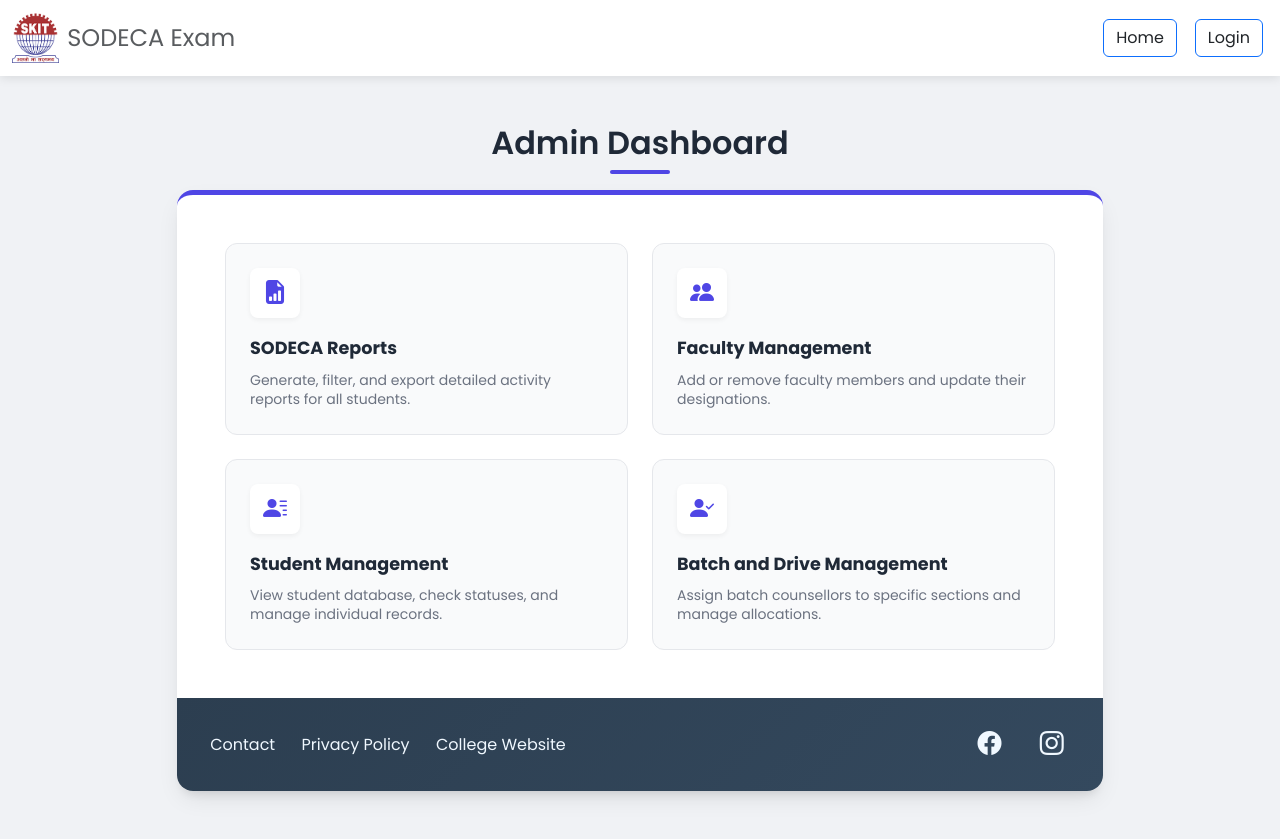
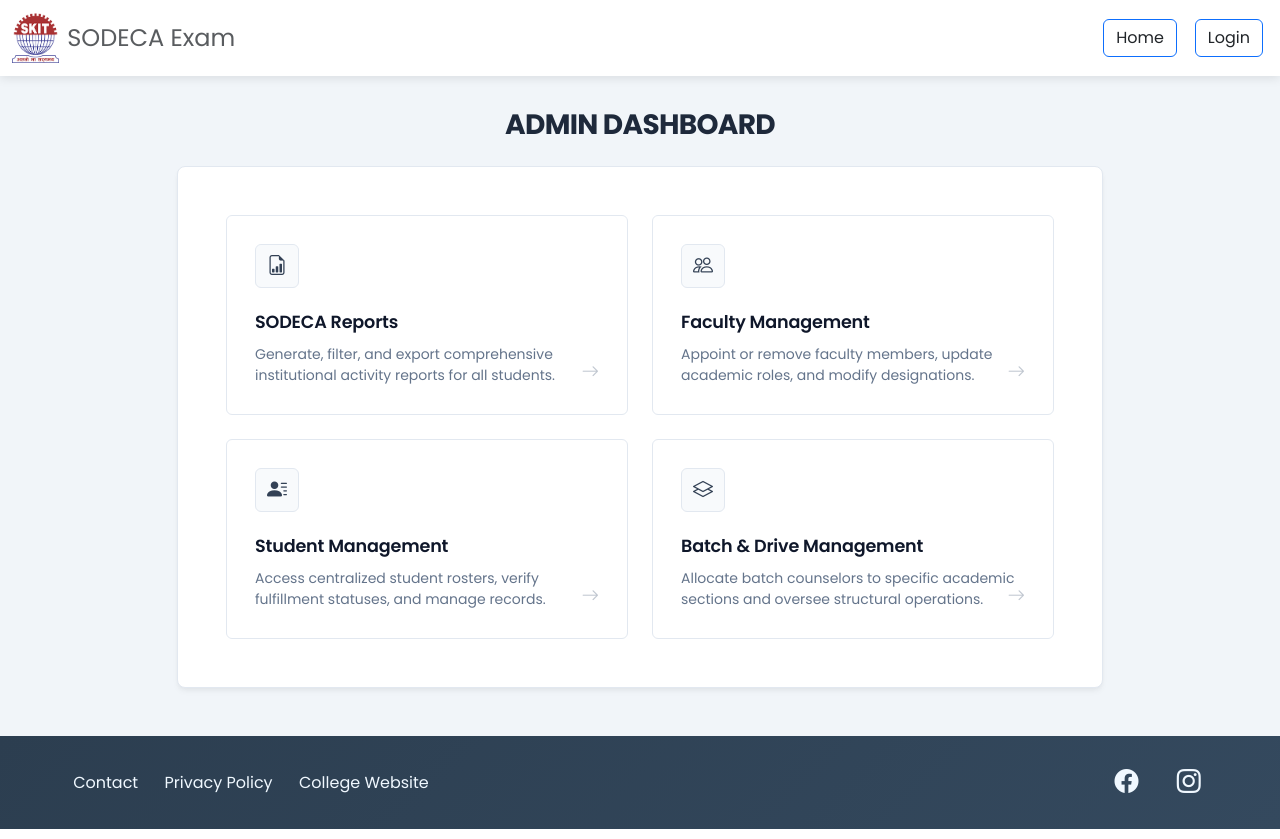
Before and after one commit to rakshitvermagithub/SODECA-Exam, a Python web app: template templates/super_admin.html in a window 1280 px wide. Run offline with Jinja, Linux system fonts and the light colour scheme; the template is opened without the code that fills it, so the values that code supplies are empty; some libraries are stand-ins or nearby versions; some web fonts are replaced.

Commit message:
style: Style super_admin.html and batch_management.html more official

```diff
--- a/templates/super_admin.html
+++ b/templates/super_admin.html
@@ -1,148 +1,146 @@
 {% extends "layout.html" %}
 
 {% block title %}
-    Super Admin
+    Super Admin Dashboard
 {% endblock %}
 
 {% block css %}
 <style>
+    /* Importing Inter and Roboto for a highly legible, clean, and professional aesthetic */
+    /* @import url('https://fonts.googleapis.com/css2?family=Inter:wght@400;500;600;700&family=Roboto:wght@400;500;700&display=swap'); */
+
     :root {
-        --bs-admin-purple: #4f46e5;
-        --bs-admin-purple-rgb: 79, 70, 229;
+        --admin-navy: #1e293b;
+        --admin-navy-light: #334155;
+        --admin-accent: #0284c7;
+        --admin-border: #e2e8f0;
+        --admin-bg-light: #f8fafc;
+        --admin-text-dark: #0f172a;
+        --admin-text-muted: #64748b;
     }
 
     .page-wrapper {
         min-height: calc(100vh - 140px);
-        background-color: #f0f2f5;
-        padding-top: 3rem;
-        padding-bottom: 3rem;
+        background-color: #f1f5f9;
+        padding-top: 2rem;
+        padding-bottom: 2rem;
+        /* font-family: 'Inter', 'Roboto', -apple-system, sans-serif;
+        -webkit-font-smoothing: antialiased; */
     }
 
     .form-title-admin {
-        position: relative;
-        padding-bottom: 0.75rem;
-        font-weight: 600;
-        color: #1f2937;
-    }
-
-    .form-title-admin::after {
-        content: '';
-        position: absolute;
-        display: block;
-        width: 60px;
-        height: 4px;
-        background: var(--bs-admin-purple);
-        border-radius: 2px;
-        bottom: 0;
-        left: 50%;
-        transform: translateX(-50%);
+        font-weight: 700;
+        color: var(--admin-navy);
+        letter-spacing: -0.025em;
+        text-transform: uppercase;
+        font-size: 1.75rem;
     }
 
     /* Main Container Card */
     .card-dashboard {
-        border: none;
-        border-top: 5px solid var(--bs-admin-purple);
-        box-shadow: 0 10px 25px -5px rgba(0, 0, 0, 0.1), 0 8px 10px -6px rgba(0, 0, 0, 0.1);
-        border-radius: 1rem;
+        border: 1px solid var(--admin-border);
+        box-shadow: 0 4px 6px -1px rgba(0, 0, 0, 0.05), 0 2px 4px -1px rgba(0, 0, 0, 0.03);
+        border-radius: 0.5rem;
         background: white;
         overflow: hidden;
     }
 
-    /* Inner Functionality Cards (The 4 Boxes) */
+    /* Inner Functionality Cards (Grid Boxes) */
     .func-card {
         display: flex;
         flex-direction: column;
         height: 100%;
-        padding: 1.5rem;
-        background-color: #f9fafb;
-        border: 1px solid #e5e7eb;
-        border-radius: 0.75rem;
+        padding: 1.75rem;
+        background-color: white;
+        border: 1px solid var(--admin-border);
+        border-radius: 0.375rem;
         text-decoration: none;
-        transition: all 0.2s ease-in-out;
-        color: #1f2937;
+        transition: all 0.2s cubic-bezier(0.4, 0, 0.2, 1);
+        color: var(--admin-text-dark);
         position: relative;
-        overflow: hidden;
     }
 
     .func-card:hover {
-        background-color: white;
-        border-color: var(--bs-admin-purple);
-        box-shadow: 0 4px 12px rgba(var(--bs-admin-purple-rgb), 0.15);
-        transform: translateY(-3px);
-        color: var(--bs-admin-purple);
+        background-color: var(--admin-bg-light);
+        border-color: var(--admin-navy-light);
+        box-shadow: 0 10px 15px -3px rgba(0, 0, 0, 0.05);
+        transform: translateY(-2px);
+        color: var(--admin-navy);
     }
 
     .func-icon {
-        width: 50px;
-        height: 50px;
-        background-color: white;
-        border-radius: 0.5rem;
+        width: 44px;
+        height: 44px;
+        background-color: var(--admin-bg-light);
+        border: 1px solid var(--admin-border);
+        border-radius: 0.375rem;
         display: flex;
         align-items: center;
         justify-content: center;
-        font-size: 1.5rem;
-        color: var(--bs-admin-purple);
-        margin-bottom: 1rem;
-        box-shadow: 0 2px 5px rgba(0,0,0,0.05);
-        transition: background-color 0.2s;
+        font-size: 1.25rem;
+        color: var(--admin-navy-light);
+        margin-bottom: 1.25rem;
+        transition: all 0.2s;
     }
 
     .func-card:hover .func-icon {
-        background-color: var(--bs-admin-purple);
+        background-color: var(--admin-navy);
+        border-color: var(--admin-navy);
         color: white;
     }
 
     .func-title {
-        font-weight: 700;
+        font-weight: 600;
         font-size: 1.1rem;
         margin-bottom: 0.5rem;
+        letter-spacing: -0.01em;
     }
 
     .func-desc {
         font-size: 0.875rem;
-        color: #6b7280;
+        color: var(--admin-text-muted);
         margin-bottom: 0;
-        line-height: 1.4;
+        line-height: 1.5;
     }
 
     .func-arrow {
         position: absolute;
-        bottom: 1.5rem;
-        right: 1.5rem;
-        opacity: 0;
-        transition: opacity 0.2s, transform 0.2s;
-        font-size: 1.25rem;
-        color: var(--bs-admin-purple);
+        bottom: 1.75rem;
+        right: 1.75rem;
+        opacity: 0.4;
+        transition: all 0.2s;
+        font-size: 1.1rem;
+        color: var(--admin-text-muted);
     }
 
     .func-card:hover .func-arrow {
         opacity: 1;
-        transform: translateX(5px);
+        transform: translateX(4px);
+        color: var(--admin-navy);
     }
 
     /* System Settings Area */
     .system-settings-area {
-        background-color: #f8f9fa;
-        border-top: 1px solid #e5e7eb;
-        padding: 1.5rem;
+        background-color: var(--admin-bg-light);
+        border-top: 1px solid var(--admin-border);
+        padding: 1.5rem 2rem;
     }
 
     .btn-system {
         font-size: 0.85rem;
         font-weight: 500;
-        border-radius: 0.5rem;
+        border-radius: 0.375rem;
         padding: 0.5rem 1rem;
-        border: 1px solid #dee2e6;
+        border: 1px solid var(--admin-border);
         background: white;
-        color: #495057;
-        transition: all 0.2s;
+        color: var(--admin-navy-light);
+        transition: all 0.15s;
     }
     .btn-system:hover {
-        background-color: #e9ecef;
-        color: #1f2937;
-        border-color: #ced4da;
+        background-color: var(--admin-navy);
+        color: white;
+        border-color: var(--admin-navy);
     }
-
 </style>
 {% endblock %}
 
@@ -150,14 +148,14 @@
 {% include "message.html" %}
 <div class="page-wrapper">
     <div class="container">
-        <h2 class="text-center mb-3 form-title-admin">Admin Dashboard</h2>
+        <div class="text-center mb-4">
+            <h2 class="form-title-admin">Admin Dashboard</h2>
+        </div>
 
         <div class="row justify-content-center">
             <div class="col-12 col-xl-10">
                 <div class="card card-dashboard">
                     <div class="card-body p-4 p-md-5">
-
-                        <!-- <h4 class="fw-bold text-secondary mb-4">Welcome Admin</h4> -->
 
                         <!-- The 4-Box Grid -->
                         <div class="row row-cols-1 row-cols-md-2 g-4">
@@ -166,10 +164,10 @@
                             <div class="col">
                                 <a href="{{ url_for('student_report')}}" class="func-card">
                                     <div class="func-icon">
-                                        <i class="bi bi-file-earmark-bar-graph-fill"></i>
+                                        <i class="bi bi-file-earmark-bar-graph"></i>
                                     </div>
                                     <div class="func-title">SODECA Reports</div>
-                                    <p class="func-desc">Generate, filter, and export detailed activity reports for all students.</p>
+                                    <p class="func-desc">Generate, filter, and export comprehensive institutional activity reports for all students.</p>
                                     <i class="bi bi-arrow-right func-arrow"></i>
                                 </a>
                             </div>
@@ -178,23 +176,22 @@
                             <div class="col">
                                 <a href="{{ url_for('faculty_list') }}" class="func-card">
                                     <div class="func-icon">
-                                        <i class="bi bi-people-fill"></i>
+                                        <i class="bi bi-people"></i>
                                     </div>
                                     <div class="func-title">Faculty Management</div>
-                                    <p class="func-desc">Add or remove faculty members and update their designations.</p>
+                                    <p class="func-desc">Appoint or remove faculty members, update academic roles, and modify designations.</p>
                                     <i class="bi bi-arrow-right func-arrow"></i>
                                 </a>
                             </div>
 
                             <!-- 3. Student Management -->
-                            <!-- Note: Using student_report link as primary student view for now -->
                             <div class="col">
                                 <a href="{{ url_for('student_management_page') }}" class="func-card">
                                     <div class="func-icon">
                                         <i class="bi bi-person-lines-fill"></i>
                                     </div>
                                     <div class="func-title">Student Management</div>
-                                    <p class="func-desc">View student database, check statuses, and manage individual records.</p>
+                                    <p class="func-desc">Access centralized student rosters, verify fulfillment statuses, and manage records.</p>
                                     <i class="bi bi-arrow-right func-arrow"></i>
                                 </a>
                             </div>
@@ -203,39 +200,16 @@
                             <div class="col">
                                 <a href="{{ url_for('batch_management')}}" class="func-card">
                                     <div class="func-icon">
-                                        <i class="bi bi-person-check-fill"></i>
+                                        <i class="bi bi-layers"></i>
                                     </div>
-                                    <div class="func-title">Batch and Drive Management</div>
-                                    <p class="func-desc">Assign batch counsellors to specific sections and manage allocations.</p>
+                                    <div class="func-title">Batch & Drive Management</div>
+                                    <p class="func-desc">Allocate batch counselors to specific academic sections and oversee structural operations.</p>
                                     <i class="bi bi-arrow-right func-arrow"></i>
                                 </a>
                             </div>
 
                         </div>
                     </div>
-
-                    <!-- System Settings Footer -->
-                    <!-- <div class="system-settings-area">
-                        <div class="d-flex flex-column flex-md-row justify-content-between align-items-center gap-3">
-                            <div class="d-flex align-items-center text-muted">
-                                <i class="bi bi-gear-fill me-2"></i>
-                                <span class="fw-semibold small">System Settings</span>
-                            </div>
-                            <div class="d-flex gap-2">
-                                <form action="/authorize_drive" method="get">
-                                    <button class="btn btn-system" type="submit">
-                                        <i class="bi bi-google me-1"></i> Authorize Drive
-                                    </button>
-                                </form>
-                                <form action="/create_drive_structure" method="post">
-                                    <button class="btn btn-system" type="submit">
-                                        <i class="bi bi-folder-check me-1"></i> Sync Folders
-                                    </button>
-                                </form>
-                            </div>
-                        </div>
-                    </div>
-
                 </div>
             </div>
         </div>
```
Also changed, not shown: templates/batch_management.html (+103 -83 lines).
